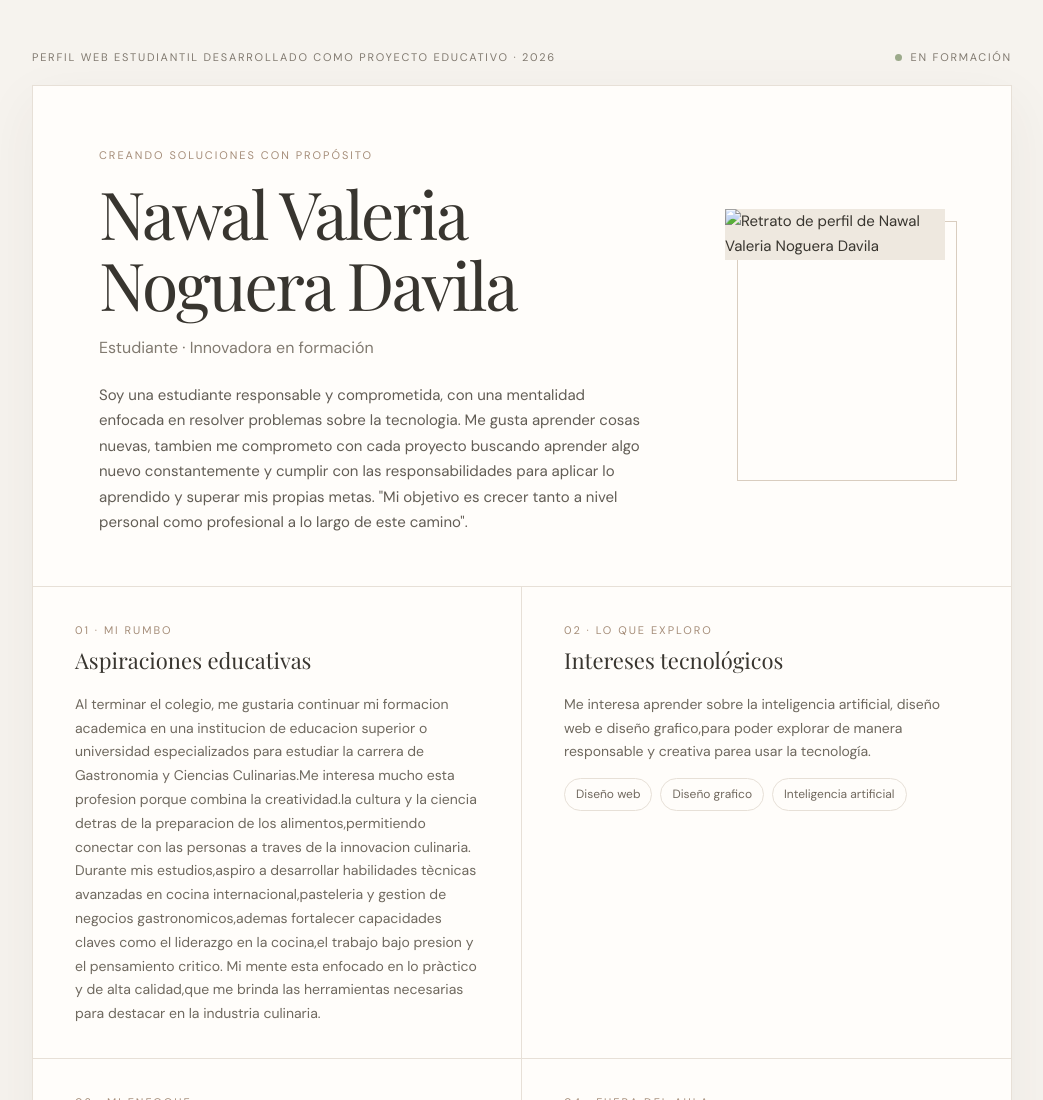
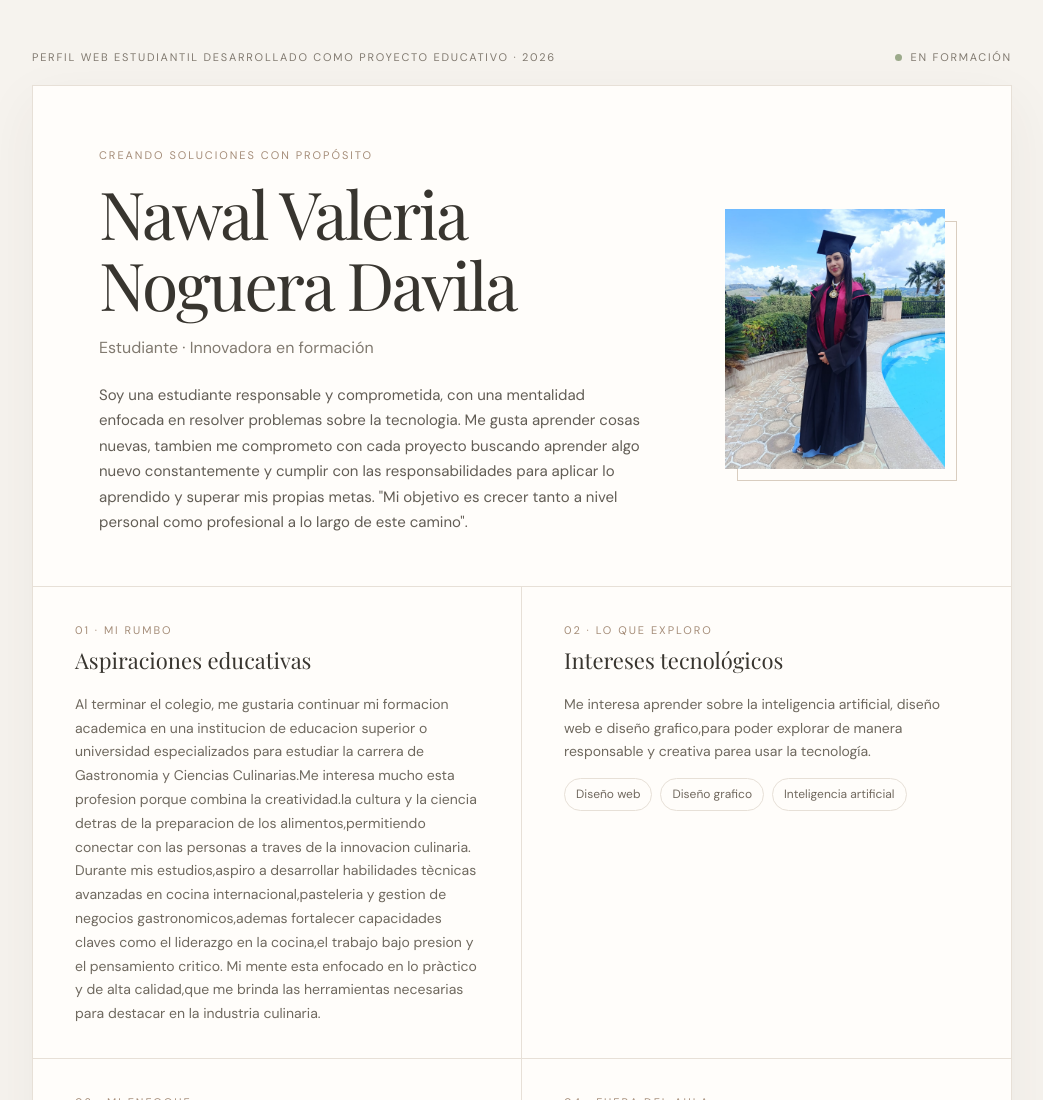
Before and after one commit to nawalnoguera-droid/Tarjetadepresentaciondigital, a plain HTML site: page index.html in a window 1280 px wide. Shown: the top 1100 px of the page, without its empty margins (118-1161 px from the left). Drawn offline with nearby package versions, Linux system fonts and the light colour scheme.

Commit message:
corregir ruta de la imagen

```diff
--- a/index.html
+++ b/index.html
@@ -103,7 +103,7 @@
 					<p class="intro">Soy una estudiante responsable y comprometida, con una mentalidad enfocada en resolver problemas sobre la tecnologia. Me gusta aprender cosas nuevas, tambien me comprometo  con cada proyecto buscando aprender algo nuevo constantemente y cumplir con las responsabilidades para aplicar lo aprendido y superar mis propias metas. "Mi objetivo es crecer tanto a nivel personal como profesional a lo largo de este camino". </p>
 				</div>
 				<div class="portrait-wrap">
-					<img class="portrait" src="c:\Users\Jose David Noguera D\Desktop\imgperfil.jpg\Valeria Noguera.jpeg" alt="Retrato de perfil de Nawal Valeria Noguera Davila">
+					<img class="portrait" src="foto.jpg.jpeg" alt="Retrato de perfil de Nawal Valeria Noguera Davila">
 				</div>
 			</header>
 
```
Also changed, not shown: foto.jpg.jpeg (added).
